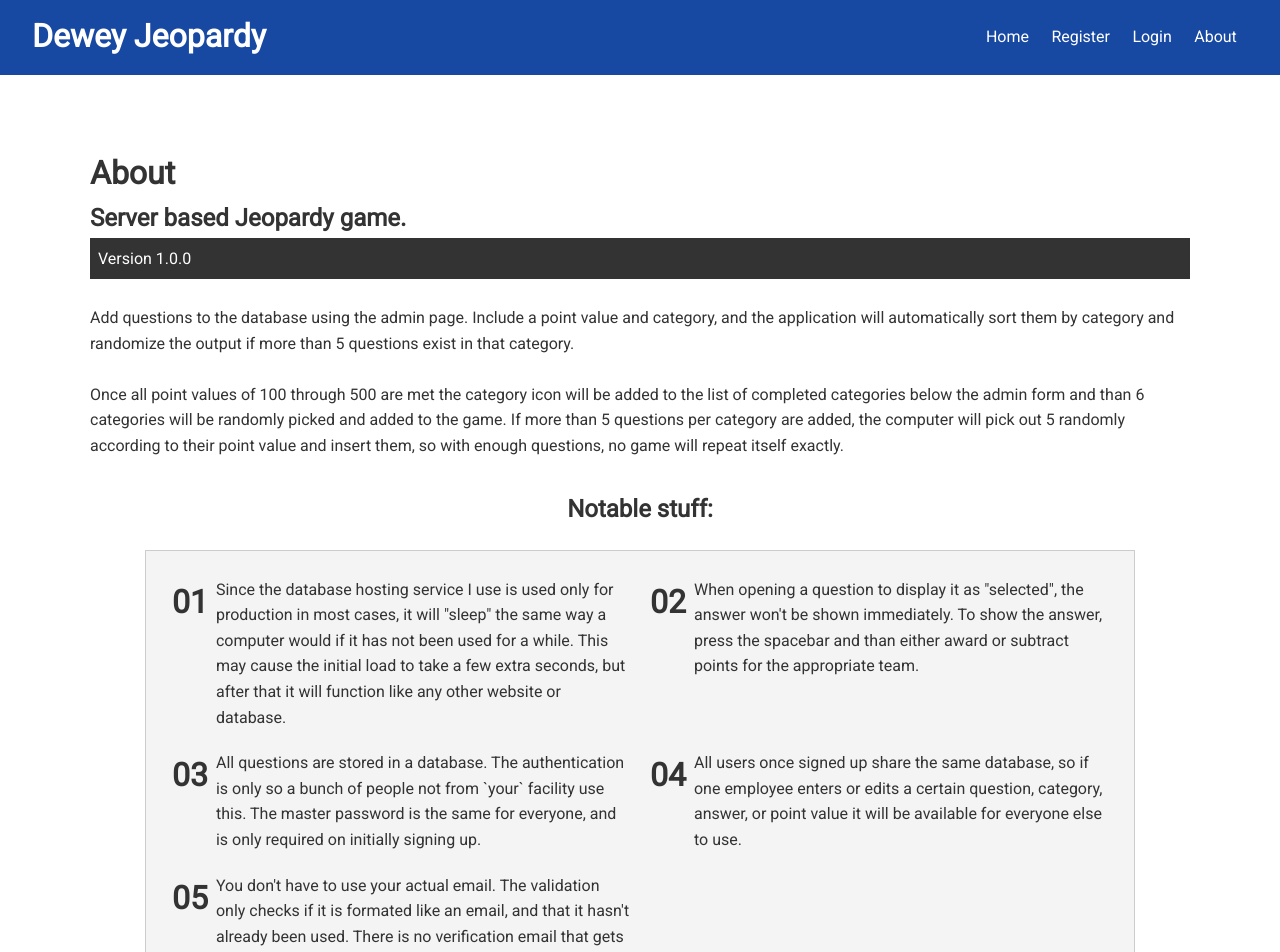
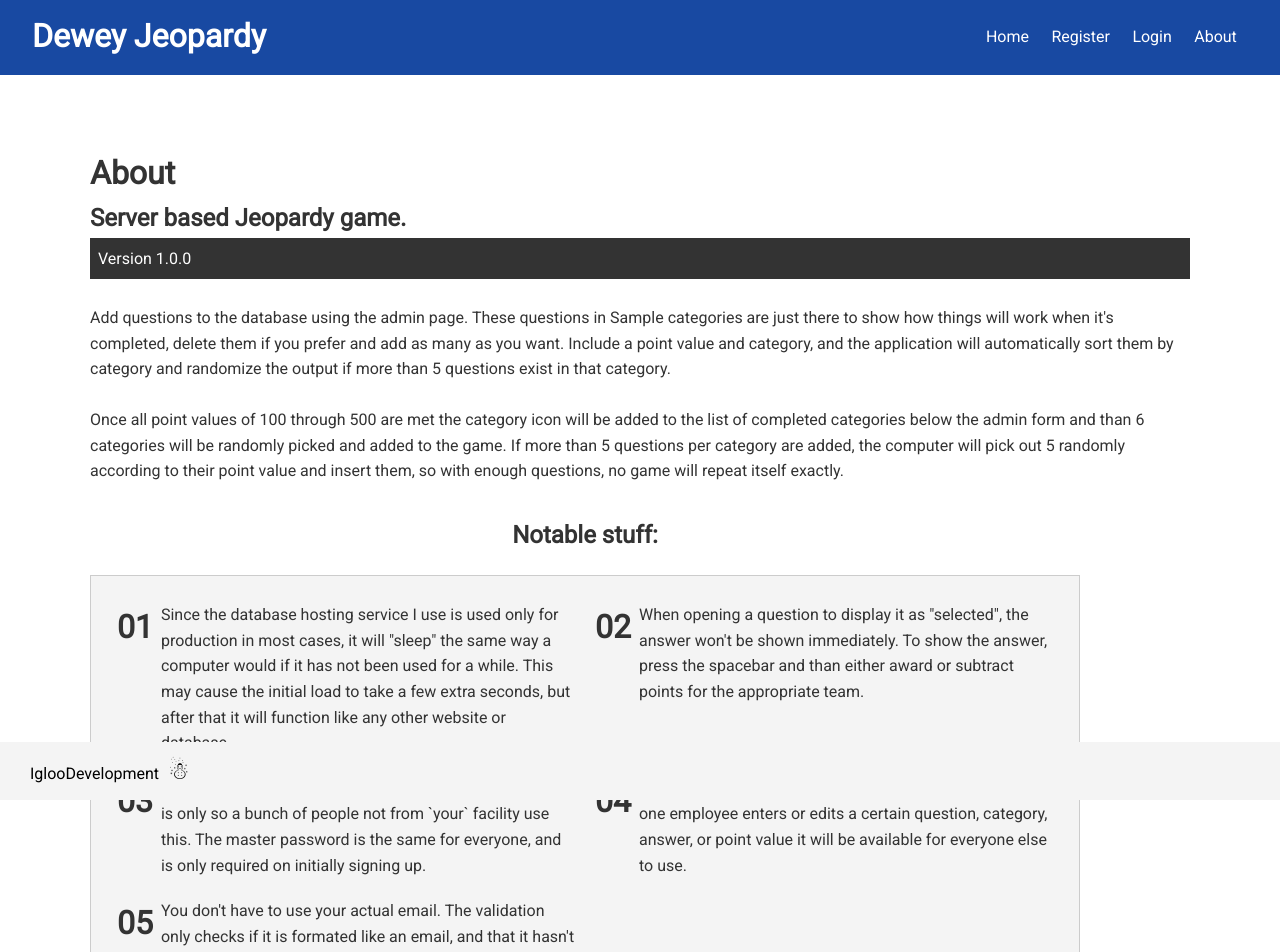
Before and after one commit to igloo1505/GenericJeopardy, a React (Create React App) app in the folder client/: page /about in a window 1280 px wide. Shown: the top 952 px of the page. Built offline with nearby package versions, Linux system fonts and the light colour scheme.

Commit message:
Everything functional except for lack of dummy data

```diff
--- a/client/src/App.css
+++ b/client/src/App.css
@@ -24,16 +24,14 @@ body {
 }
 
 footer {
-  /* width: 100vw; */
   width: 100%;
-  margin: 50px 0px 0px 0px;
+  bottom: 0;
   left: 0;
-  position: absolute;
-  display: block;
-  background: var(--light-color)
+  position: fixed;
+  background: var(--light-color);
 }
 
-.footer>span {
+.footer > span {
   display: block;
   color: black;
   padding: 10px 0px 10px 30px;
@@ -68,6 +66,13 @@ img {
   width: 90%;
   height: 100%;
   margin: auto;
+  padding-top: 2rem;
+}
+.container-about {
+  max-width: 1100px;
+  width: 90%;
+  height: 80%;
+  margin-bottom: 20%;
   padding-top: 2rem;
 }
 
@@ -174,16 +179,16 @@ img {
   border-top: 1px solid #e5e5e5;
 }
 
-.modal-footer .btn+.btn {
+.modal-footer .btn + .btn {
   margin-bottom: 0;
   margin-left: 5px;
 }
 
-.modal-footer .btn-group .btn+.btn {
+.modal-footer .btn-group .btn + .btn {
   margin-left: -1px;
 }
 
-.modal-footer .btn-block+.btn-block {
+.modal-footer .btn-block + .btn-block {
   margin-left: 0;
 }
 
@@ -327,15 +332,15 @@ ol {
   margin: 1.3rem 0;
 }
 
-ol>li {
+ol > li {
   counter-increment: counter;
   display: flex;
   padding: 10px;
   width: 50%;
 }
 
-ol>li::before {
-  content: "0"counter(counter);
+ol > li::before {
+  content: "0" counter(counter);
   font-size: 2rem;
   font-weight: bold;
   margin-right: 0.5rem;
@@ -362,18 +367,18 @@ ol>li::before {
     "TeamTwoUp TeamTwoDown . TeamOneUp TeamOneDown";
 }
 
-.Questioncard>button {
+.Questioncard > button {
   max-width: 100px;
   font-size: 0.8em;
   margin: auto 5px 0 5px;
 }
 
-.Questioncard>.question {
+.Questioncard > .question {
   font-size: 2em;
   line-height: 1.3em;
 }
 
-.Questioncard>.answer {
+.Questioncard > .answer {
   vertical-align: middle;
   font-size: 1.3em;
 }
--- a/client/src/App.js
+++ b/client/src/App.js
@@ -1,8 +1,7 @@
-import React, { Fragment, useState, useEffect } from "react";
+import React, { Fragment, useState } from "react";
 import { BrowserRouter as Router, Route, Switch } from "react-router-dom";
 import Navbar from "./components/layout/Navbar";
 import Home from "./components/pages/home";
-import QuestionContext from "./context/questions/questionContext";
 import Admin from "./components/pages/admin";
 import About from "./components/pages/about";
 import Register from "./components/auth/Register";
@@ -23,7 +22,6 @@ if (localStorage.token) {
 
 const App = () => {
   const [play, setPlay] = useState(false);
-  const [enough, setEnough] = useState(false);
 
   return (
     <AuthState>
@@ -41,8 +39,6 @@ const App = () => {
                       path="/"
                       component={Home}
                       play={setPlay}
-                      enough={enough}
-                      setEnough={setEnough}
                     />
                     <Route exact path="/about" component={About} />
                     <PrivateRoute exact path="/admin" component={Admin} />
--- a/client/src/components/pages/about.js
+++ b/client/src/components/pages/about.js
@@ -9,10 +9,12 @@ const About = () => {
       <p className="bg-dark p">Version 1.0.0</p>
       <br />
       <p style={aboutStyle}>
-        Add questions to the database using the admin page. Include a point
-        value and category, and the application will automatically sort them by
-        category and randomize the output if more than 5 questions exist in that
-        category.
+        Add questions to the database using the admin page. These questions in
+        Sample categories are just there to show how things will work when it's
+        completed, delete them if you prefer and add as many as you want.
+        Include a point value and category, and the application will
+        automatically sort them by category and randomize the output if more
+        than 5 questions exist in that category.
       </p>
       <br />
 
@@ -24,7 +26,7 @@ const About = () => {
         randomly according to their point value and insert them, so with enough
         questions, no game will repeat itself exactly.
       </p>
-      <div className="container">
+      <div className="container-about">
         <h2>Notable stuff:</h2>
         <ol className="card-about bg-light">
           <li>
@@ -57,12 +59,12 @@ const About = () => {
             used. There is no verification email that gets sent.
           </li>
         </ol>
-        <footer className="footer">
-          <span>
-            IglooDevelopment <span className="logo">&#x2603;</span>
-          </span>
-        </footer>
       </div>
+      <footer className="footer">
+        <span>
+          IglooDevelopment <span className="logo">&#x2603;</span>
+        </span>
+      </footer>
     </div>
   );
 };
--- a/client/src/components/pages/home.js
+++ b/client/src/components/pages/home.js
@@ -9,13 +9,7 @@ import eligibleCategory from "../../context/play/eligibleCategory";
 
 const Home = ({ setPlay }) => {
   const playContext = useContext(PlayContext);
-  const {
-    resetGame,
-    setPassed,
-    categoriesPassed
-    // enough,
-    // setEnough
-  } = playContext;
+  const { resetGame, setPassed, categoriesPassed } = playContext;
 
   const authContext = useContext(AuthContext);
   const questionContext = useContext(QuestionContext);
--- a/client/src/components/questions/questionForm.js
+++ b/client/src/components/questions/questionForm.js
@@ -20,7 +20,7 @@ const QuestionForm = ({ DynamicArray }) => {
         question: "",
         answer: "",
         category: "",
-        points: Number
+        points: ""
       });
     }
   }, [questionContext, current]);
@@ -29,7 +29,7 @@ const QuestionForm = ({ DynamicArray }) => {
     question: "",
     answer: "",
     category: "",
-    points: Number
+    points: ""
   });
   const { answer, category } = question;
 
@@ -48,7 +48,7 @@ const QuestionForm = ({ DynamicArray }) => {
       question: "",
       answer: "",
       category: "",
-      points: Number
+      points: ""
     });
     clearCurrent();
   };
--- a/client/src/context/play/eligibleCategory.js
+++ b/client/src/context/play/eligibleCategory.js
@@ -15,7 +15,6 @@ const eligibleCategory = (questions, setPassed, categoriesPassed, past) => {
       categoriesPassed.includes(FilteredArray[x][0].category) === false
     ) {
       setPassed(FilteredArray[x][0].category);
-      // categoriesPassed.push(FilteredArray[x].category);
     }
   }
   if (categoriesPassed.length >= 6) {
```
